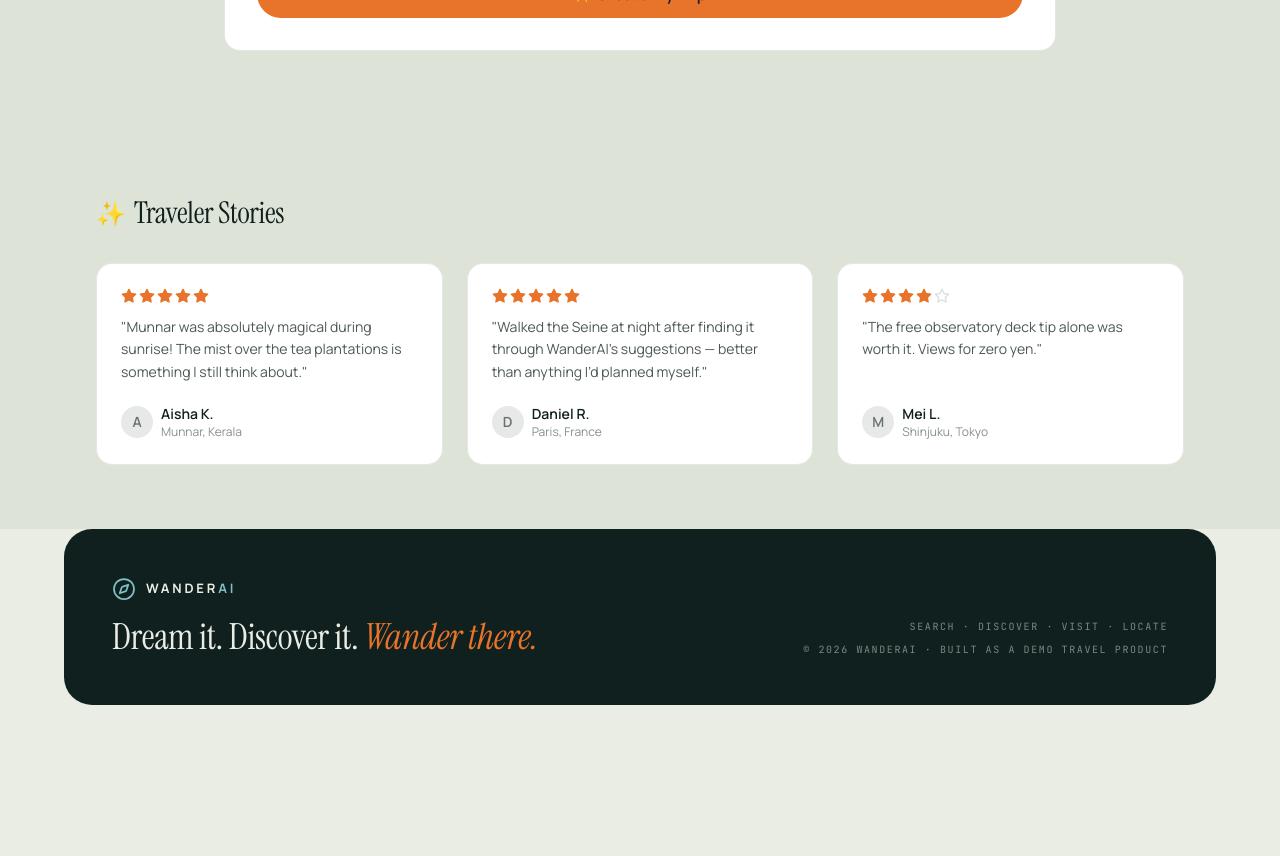
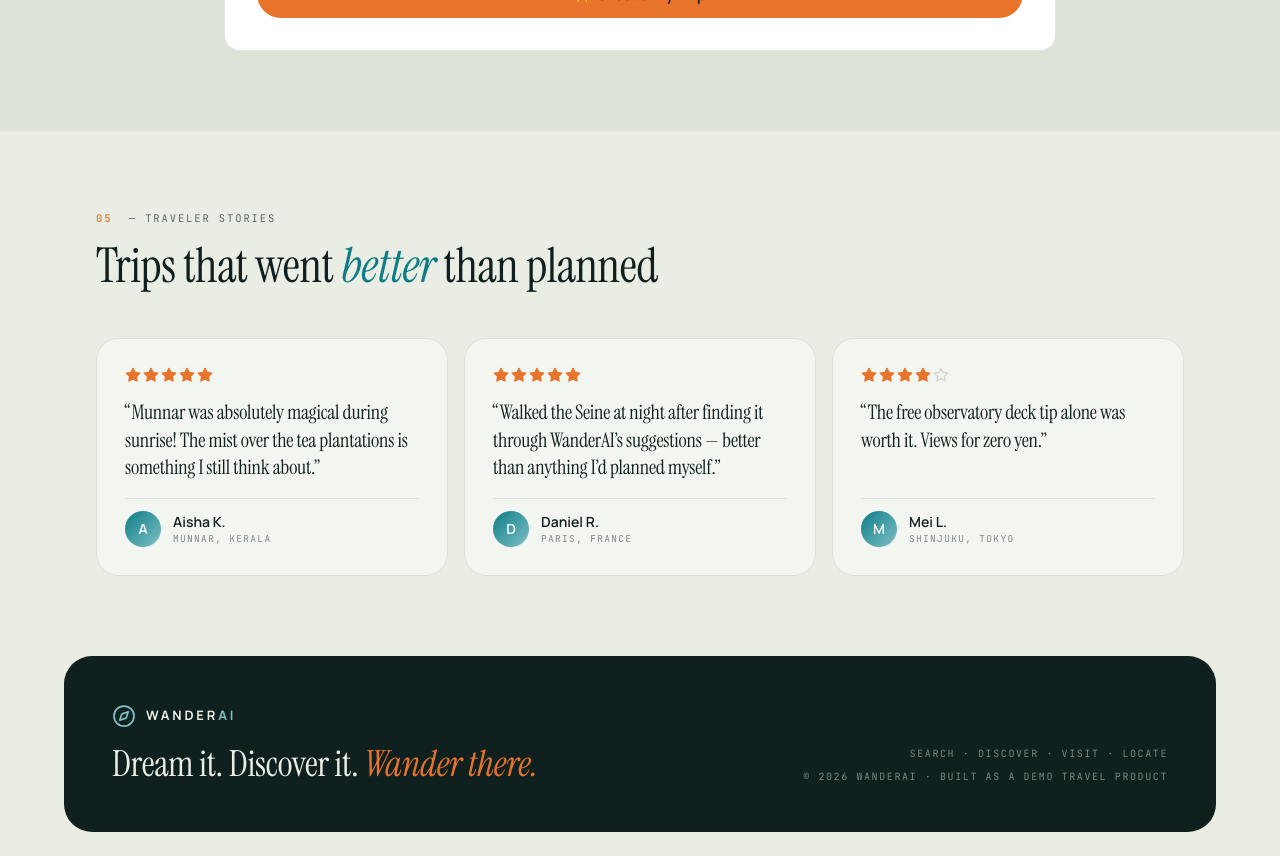
Before and after one commit to jawagarganesh420-collab/tourist_website, a React (Vite) app: page / in a window 1280 px wide. Shown: the part 3480-4336 px from the top of the page. Before the commit the page ends 4209 px from the top, so only its background shows below. Built offline with nearby package versions, Linux system fonts and the light colour scheme.

Commit message:
Refactor TravelStories component layout and styles
Updated the layout and styling of the TravelStories component, enhancing the presentation of traveler stories.

```diff
--- a/src/components/TravelStories.jsx
+++ b/src/components/TravelStories.jsx
@@ -3,41 +3,47 @@ import { motion } from 'framer-motion'
 
 const STORIES = [
   { name: 'Aisha K.', destination: 'Munnar, Kerala', rating: 5, text: 'Munnar was absolutely magical during sunrise! The mist over the tea plantations is something I still think about.' },
-  { name: 'Daniel R.', destination: 'Paris, France', rating: 5, text: 'Walked the Seine at night after finding it through WanderAI\u2019s suggestions — better than anything I\u2019d planned myself.' },
+  { name: 'Daniel R.', destination: 'Paris, France', rating: 5, text: 'Walked the Seine at night after finding it through WanderAI’s suggestions — better than anything I’d planned myself.' },
   { name: 'Mei L.', destination: 'Shinjuku, Tokyo', rating: 4, text: 'The free observatory deck tip alone was worth it. Views for zero yen.' },
 ]
 
 export default function TravelStories() {
   return (
-    <section className="py-16 bg-paper-dim">
+    <section className="py-20">
       <div className="max-w-6xl mx-auto px-6 sm:px-8">
-        <div className="flex items-center gap-2 mb-8">
-          <span className="text-2xl">✨</span>
-          <h2 className="font-display text-3xl font-semibold text-ink">Traveler Stories</h2>
-        </div>
-        <div className="grid sm:grid-cols-3 gap-6">
+        <p className="kicker mb-4">
+          <b>05</b> &nbsp;— Traveler stories
+        </p>
+        <h2 className="font-display text-4xl sm:text-5xl leading-[0.98] text-ink mb-12 max-w-2xl">
+          Trips that went <em className="text-compass-teal">better</em> than planned
+        </h2>
+
+        <div className="grid sm:grid-cols-3 gap-4">
           {STORIES.map((s, i) => (
             <motion.div
               key={s.name}
-              initial={{ opacity: 0, y: 16 }}
+              initial={{ opacity: 0, y: 24 }}
               whileInView={{ opacity: 1, y: 0 }}
-              viewport={{ once: true }}
-              transition={{ delay: i * 0.08 }}
-              className="bg-white rounded-2xl p-6 border border-ink/10 flex flex-col gap-3"
+              viewport={{ once: true, amount: 0.2 }}
+              transition={{ delay: i * 0.08, duration: 0.6 }}
+              className="rounded-[22px] border border-ink/10 bg-white/45 p-7 flex flex-col gap-4"
             >
               <div className="flex gap-0.5">
                 {[...Array(5)].map((_, idx) => (
-                  <Star key={idx} className={`w-4 h-4 ${idx < s.rating ? 'fill-compass-gold text-compass-gold' : 'text-ink/15'}`} />
+                  <Star
+                    key={idx}
+                    className={`w-4 h-4 ${idx < s.rating ? 'fill-compass-gold text-compass-gold' : 'text-ink/15'}`}
+                  />
                 ))}
               </div>
-              <p className="text-ink/75 text-sm leading-relaxed">"{s.text}"</p>
-              <div className="mt-auto pt-2 flex items-center gap-2">
-                <div className="w-8 h-8 rounded-full bg-ink/10 flex items-center justify-center text-sm font-semibold text-ink/60">
+              <p className="font-display text-xl leading-snug text-ink">&ldquo;{s.text}&rdquo;</p>
+              <div className="mt-auto pt-3 flex items-center gap-3 border-t border-ink/10">
+                <div className="w-9 h-9 rounded-full bg-gradient-to-br from-compass-teal to-[#7FC1C6] flex items-center justify-center text-sm font-semibold text-white">
                   {s.name[0]}
                 </div>
                 <div>
                   <p className="text-sm font-semibold text-ink">{s.name}</p>
-                  <p className="text-xs text-ink/50">{s.destination}</p>
+                  <p className="font-mono text-[9.5px] tracking-[0.14em] uppercase text-ink/50">{s.destination}</p>
                 </div>
               </div>
             </motion.div>
```
